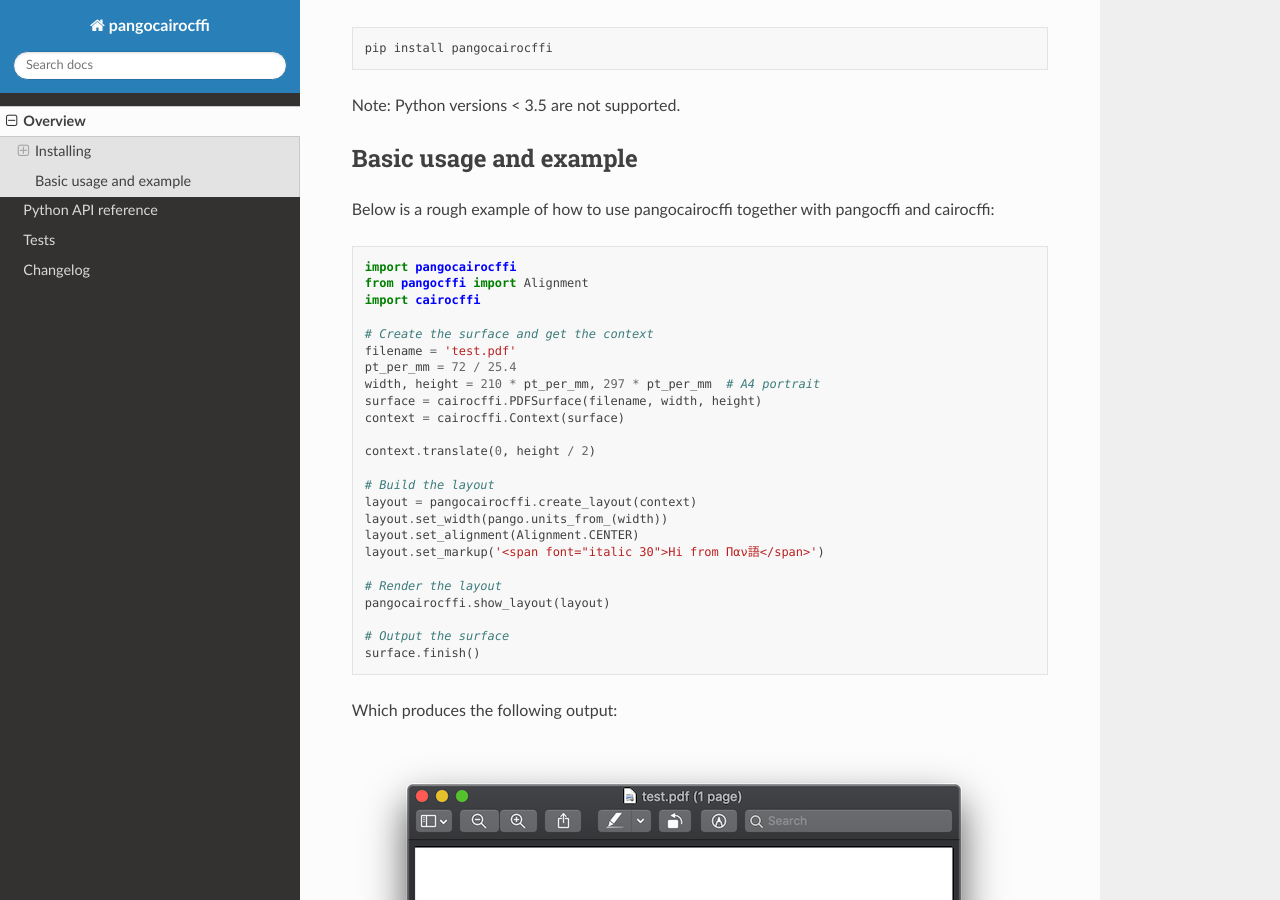
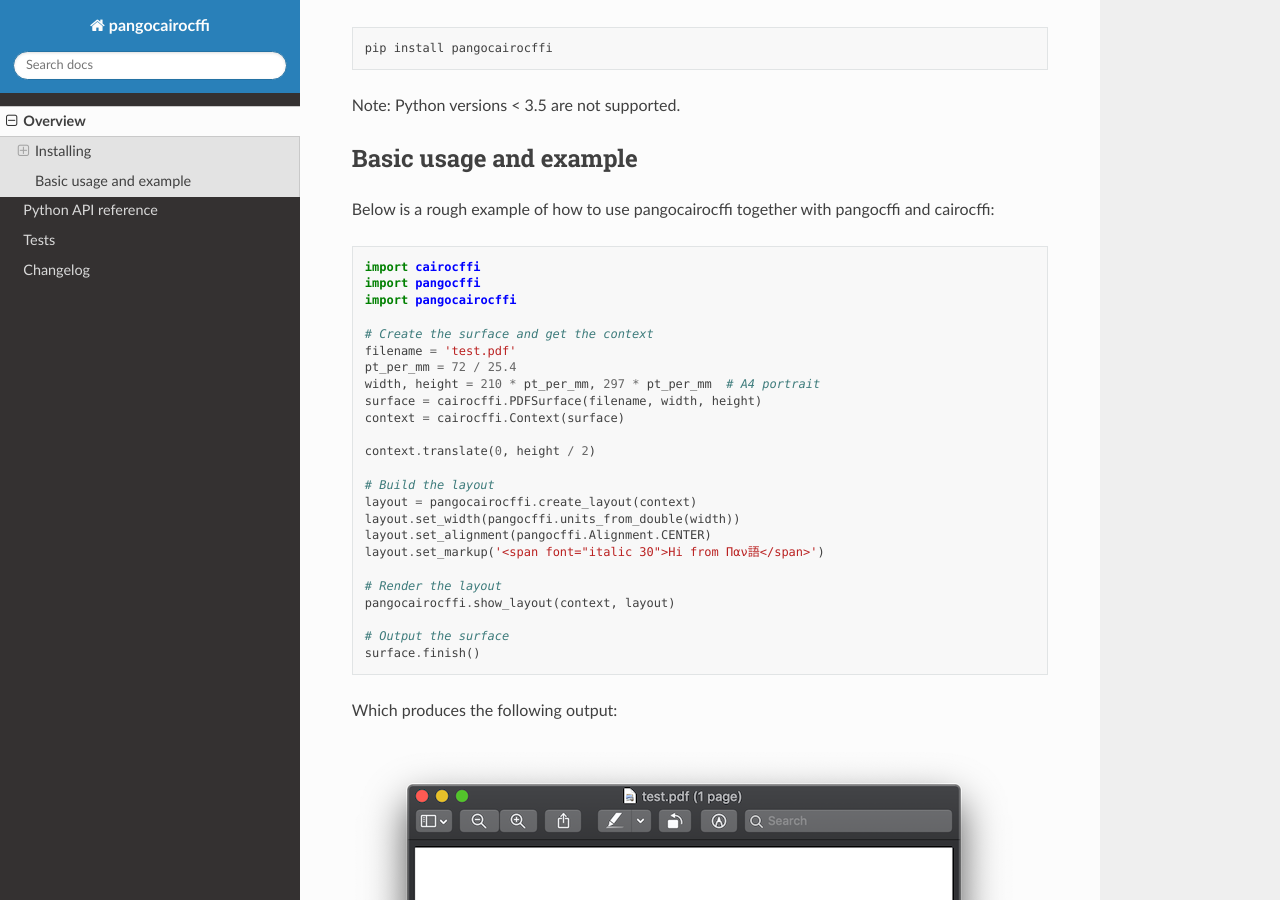
Before and after one commit to leifgehrmann/pangocairocffi, a Sphinx documentation site: the page built from docs/overview.rst, in a window 1280 px wide and 900 px high, scrolled down 505 px. Built offline with Sphinx 7.4.7 and the Read the Docs theme 2.0.0, drawn with Linux system fonts in a browser that asks for light colours.

Commit message:
Fixed code example

```diff
--- a/docs/overview.rst
+++ b/docs/overview.rst
@@ -34,9 +34,9 @@ Basic usage and example
 Below is a rough example of how to use pangocairocffi together with
 pangocffi and cairocffi::
 
+   import cairocffi
+   import pangocffi
    import pangocairocffi
-   from pangocffi import Alignment
-   import cairocffi
 
    # Create the surface and get the context
    filename = 'test.pdf'
@@ -49,12 +49,12 @@ pangocffi and cairocffi::
 
    # Build the layout
    layout = pangocairocffi.create_layout(context)
-   layout.set_width(pango.units_from_(width))
-   layout.set_alignment(Alignment.CENTER)
+   layout.set_width(pangocffi.units_from_double(width))
+   layout.set_alignment(pangocffi.Alignment.CENTER)
    layout.set_markup('<span font="italic 30">Hi from Παν語</span>')
 
    # Render the layout
-   pangocairocffi.show_layout(layout)
+   pangocairocffi.show_layout(context, layout)
 
    # Output the surface
    surface.finish()
```
